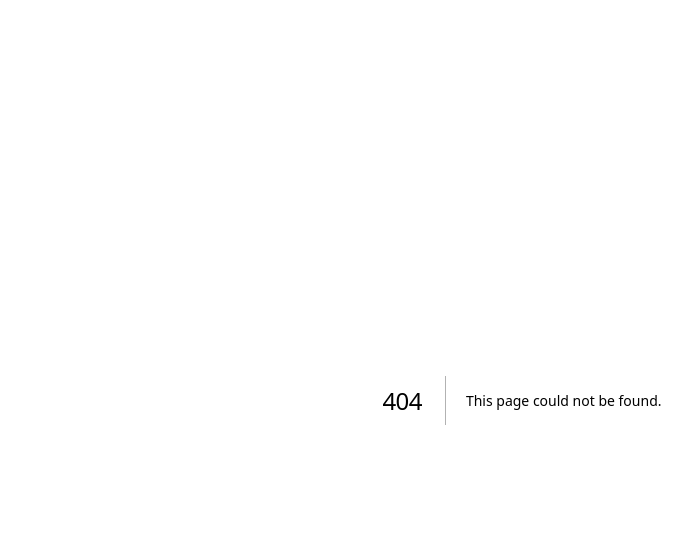
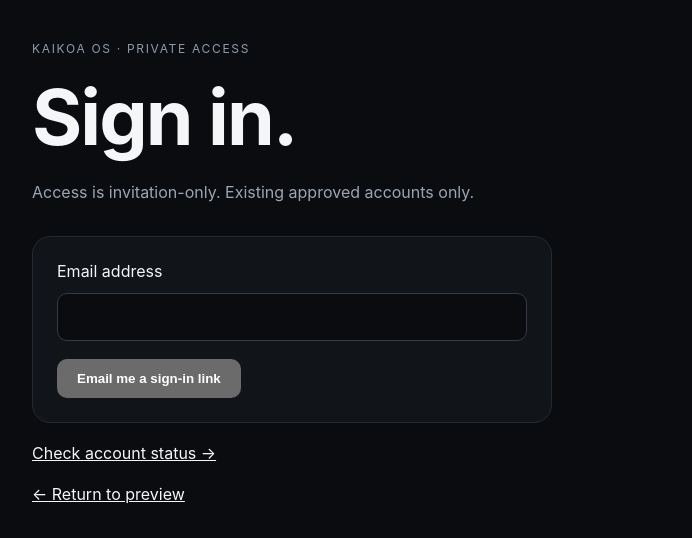
Before and after one commit to KAIKOA-Labs/kaikoa-os, a Next.js app: page /auth/sign-in in a window 1280 px wide. Before the commit this address had no page. Shown: the top 538 px of the page, without its empty margins (118-810 px from the left). Built offline with nearby package versions, Linux system fonts and the light colour scheme.

Commit message:
Milestone 003: add invite-only sign-in interface

```diff
--- /dev/null
+++ b/app/auth/sign-in/page.tsx
@@ -0,0 +1,51 @@
+"use client";
+import { useState } from "react";
+import Link from "next/link";
+import { getBrowserSupabase } from "@/lib/supabase-browser";
+
+export default function SignInPage() {
+  const [email, setEmail] = useState("");
+  const [busy, setBusy] = useState(false);
+  const [message, setMessage] = useState("");
+  async function requestLink(event: React.FormEvent<HTMLFormElement>) {
+    event.preventDefault();
+    if (busy) return;
+    const client = getBrowserSupabase();
+    if (!client) { setMessage("Authentication is not configured. Please contact the administrator."); return; }
+    setBusy(true);
+    setMessage("");
+    try {
+      const redirectTo = new URL("/auth/callback", window.location.origin).toString();
+      const { error } = await client.auth.signInWithOtp({
+        email: email.trim(),
+        options: { emailRedirectTo: redirectTo, shouldCreateUser: false },
+      });
+      if (error) {
+        setMessage(error.message.toLowerCase().includes("rate limit")
+          ? "Supabase has temporarily limited email delivery. Please wait before trying again."
+          : "Unable to send a sign-in link. Check your address or try again later.");
+      } else {
+        setMessage("If this account is authorized, a sign-in link will arrive by email. Open it in this browser.");
+      }
+    } catch {
+      setMessage("Unable to request a sign-in link right now.");
+    } finally { setBusy(false); }
+  }
+  return <main className="shell">
+    <header><p className="eyebrow">KAIKOA OS · PRIVATE ACCESS</p><h1>Sign in.</h1>
+      <p className="muted">Access is invitation-only. Existing approved accounts only.</p></header>
+    <section className="panel" style={{maxWidth:520}}>
+      <form onSubmit={requestLink}>
+        <label htmlFor="email" style={{display:"block",marginBottom:12}}>Email address</label>
+        <input id="email" type="email" autoComplete="email" required value={email} onChange={e=>setEmail(e.target.value)}
+          style={{width:"100%",padding:14,borderRadius:10,background:"#0a0c0f",border:"1px solid #343c46",color:"white",fontSize:16}}/>
+        <button type="submit" disabled={busy} style={{marginTop:18,padding:"12px 20px",borderRadius:10,cursor:busy?"wait":"pointer",border:0,fontWeight:700}}>
+          {busy?"Requesting…":"Email me a sign-in link"}
+        </button>
+        {message&&<p role="status" className="muted">{message}</p>}
+      </form>
+    </section>
+    <p><Link href="/auth/status">Check account status →</Link></p>
+    <p><Link href="/">← Return to preview</Link></p>
+  </main>;
+}
```
